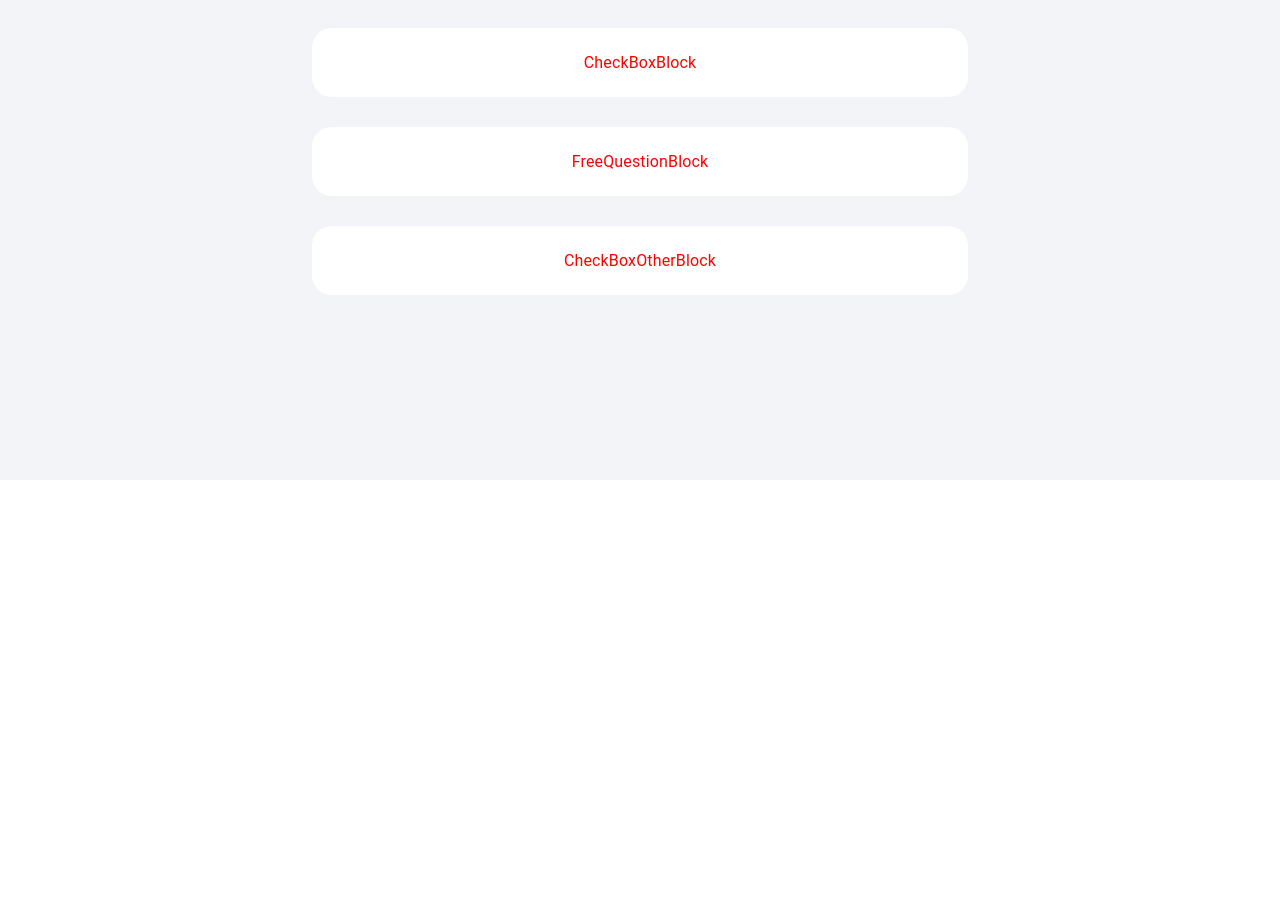
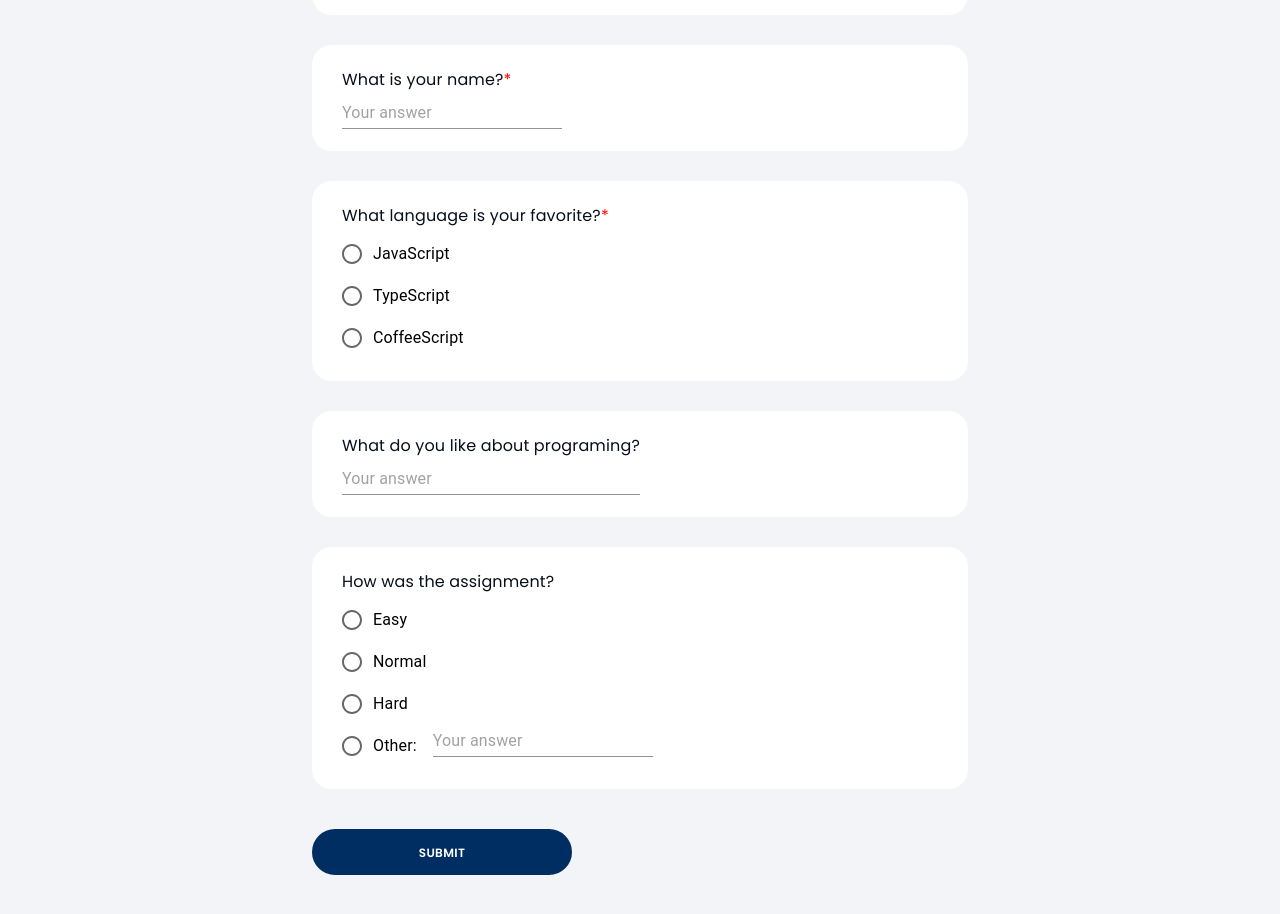
Before and after one commit to vsevolodberdutin/goTech, a React (Create React App) app: page /questionary in a window 1280 px wide. Shown: the part 300-1214 px from the top of the page. Before the commit the page ends 800 px from the top, so only its background shows below. Built offline with nearby package versions, Linux system fonts and the light colour scheme.

Commit message:
questionary css

```diff
--- a/src/components/CheckBoxBlock/CheckBoxBlock.tsx
+++ b/src/components/CheckBoxBlock/CheckBoxBlock.tsx
@@ -1,10 +1,45 @@
 import React from 'react'
-import { styled, Typography } from '@mui/material'
-
-const StyledTypography = styled(Typography)({
-  color: 'red',
-})
+import {
+  Box,
+  FormControl,
+  FormControlLabel,
+  Radio,
+  RadioGroup,
+  Stack,
+  styled,
+  Typography,
+} from '@mui/material'
+import {
+  Description,
+  RedDescription,
+} from '../../uiElements/typography/CustomTypography'
 
 export const CheckBoxBlock = () => {
-  return <StyledTypography>CheckBoxBlock</StyledTypography>
+  return (
+    <Stack>
+      <Box style={{ display: 'flex' }}>
+        <Description text="What language is your favorite?" />
+        <RedDescription text="*" />
+      </Box>
+      <FormControl>
+        <RadioGroup>
+          <FormControlLabel
+            value="JavaScript"
+            control={<Radio />}
+            label="JavaScript"
+          />
+          <FormControlLabel
+            value="TypeScript"
+            control={<Radio />}
+            label="TypeScript"
+          />
+          <FormControlLabel
+            value="CoffeeScript"
+            control={<Radio />}
+            label="CoffeeScript"
+          />
+        </RadioGroup>
+      </FormControl>
+    </Stack>
+  )
 }
--- a/src/components/CheckBoxOtherBlock/CheckBoxOtherBlock.tsx
+++ b/src/components/CheckBoxOtherBlock/CheckBoxOtherBlock.tsx
@@ -1,10 +1,34 @@
 import React from 'react'
-import { styled, Typography } from '@mui/material'
-
-const StyledTypography = styled(Typography)({
-  color: 'red',
-})
+import {
+  Box,
+  FormControl,
+  FormControlLabel,
+  Radio,
+  RadioGroup,
+  Stack,
+  TextField,
+} from '@mui/material'
+import { Description } from '../../uiElements/typography/CustomTypography'
 
 export const CheckBoxOtherBlock = () => {
-  return <StyledTypography>CheckBoxOtherBlock</StyledTypography>
+  return (
+    <Stack>
+      <Description text="How was the assignment?" />
+      <FormControl>
+        <RadioGroup>
+          <FormControlLabel value="Easy" control={<Radio />} label="Easy" />
+          <FormControlLabel value="Normal" control={<Radio />} label="Normal" />
+          <FormControlLabel value="Hard" control={<Radio />} label="Hard" />
+          <Box style={{ display: 'flex' }}>
+            <FormControlLabel
+              value="Other:"
+              control={<Radio />}
+              label="Other:"
+            />
+            <TextField variant="standard" placeholder="Your answer" />
+          </Box>
+        </RadioGroup>
+      </FormControl>
+    </Stack>
+  )
 }
--- a/src/components/FreeQuestionBlock/FreeQuestionBlock.tsx
+++ b/src/components/FreeQuestionBlock/FreeQuestionBlock.tsx
@@ -1,10 +1,15 @@
 import React from 'react'
-import { styled, Typography } from '@mui/material'
-
-const StyledTypography = styled(Typography)({
-  color: 'red',
-})
+import { Stack, TextField } from '@mui/material'
+import {
+  Description,
+  RedDescription,
+} from '../../uiElements/typography/CustomTypography'
 
 export const FreeQuestionBlock = () => {
-  return <StyledTypography>FreeQuestionBlock</StyledTypography>
+  return (
+    <Stack>
+      <Description text="What do you like about programing?" />
+      <TextField variant="standard" placeholder="Your answer" />
+    </Stack>
+  )
 }
--- a/src/components/HeaderBlock/HeaderBlock.tsx
+++ b/src/components/HeaderBlock/HeaderBlock.tsx
@@ -1,10 +1,17 @@
+import { Stack } from '@mui/material'
 import React from 'react'
-import { styled, Typography } from "@mui/material";
-
-const StyledTypography = styled(Typography)({
-  color: 'red',
-})
+import {
+  Description,
+  RedDescription,
+  SubHeader,
+} from '../../uiElements/typography/CustomTypography'
 
 export const HeaderBlock = () => {
-  return <StyledTypography>HeaderBlock</StyledTypography>
+  return (
+    <Stack>
+      <SubHeader text="GoTech Questionaire" />
+      <Description text="Show me what you got!" />
+      <RedDescription text="*Required" />
+    </Stack>
+  )
 }
--- a/src/components/NameBlock/NameBlock.tsx
+++ b/src/components/NameBlock/NameBlock.tsx
@@ -1,10 +1,18 @@
 import React from 'react'
-import { styled, Typography } from '@mui/material'
-
-const StyledTypography = styled(Typography)({
-  color: 'red',
-})
+import { Box, Stack, TextField } from '@mui/material'
+import {
+  Description,
+  RedDescription,
+} from '../../uiElements/typography/CustomTypography'
 
 export const NameBlock = () => {
-  return <StyledTypography>NameBlock</StyledTypography>
+  return (
+    <Stack>
+      <Box style={{display:'flex'}}>
+        <Description text="What is your name?" />
+        <RedDescription text="*" />
+      </Box>
+      <TextField variant="standard" placeholder='Your answer'/>
+    </Stack>
+  )
 }
--- a/src/components/Navigation/styles.ts
+++ b/src/components/Navigation/styles.ts
@@ -1,12 +1,12 @@
-import { Box, Container, styled, Typography } from '@mui/material'
+import { Box, styled } from '@mui/material'
 
 export const NavigationHomeWrapper = styled(Box)({
-  width: '100vw',
+  width: '100%',
   position: 'absolute',
 })
 export const NavigationWrapper = styled(NavigationHomeWrapper)({
-  backgroundColor:'white',
-  boxShadow: '-1px 7px 50px -10px rgb(0 0 0 / 20%)',
+  backgroundColor: 'white',
+  boxShadow: '0px 0px 50px 0px rgb(0 0 0 / 20%)',
 })
 
 export const MenuWrapper = styled(Box)({
--- a/src/pages/HomePage/HomePage.tsx
+++ b/src/pages/HomePage/HomePage.tsx
@@ -1,5 +1,5 @@
 import React from 'react'
-import { Box, Stack, styled, Typography } from '@mui/material'
+import { Box, Stack, styled } from '@mui/material'
 import { ReactComponent as BGImage } from '../../assets/images/bg.svg'
 import { Description, Header, SubHeader } from '../../uiElements/typography/CustomTypography'
 import { SubmitButton } from '../../uiElements/customButtons/CustomButtons'
--- a/src/pages/QuestionaryPage/QuestionaryPage.tsx
+++ b/src/pages/QuestionaryPage/QuestionaryPage.tsx
@@ -9,11 +9,15 @@ import { GlobalWrapper } from '../../styles/styles'
 import { Stack, styled } from '@mui/material'
 import { CustomCard } from '../../uiElements/cards/CustomCards'
 import { Navigation } from '../../components/Navigation/Navigation'
+import { SubmitButton } from '../../uiElements/customButtons/CustomButtons'
 
 const QuestionaryWrapper = styled(Stack)({
   paddingTop: '100px',
-  minHeight: '85vh',
   backgroundColor: '#f2f4f8',
+})
+
+const SubmitButtonWrapper = styled(Stack)({
+  padding: '0 160px 40px',
 })
 
 export const QuestionaryPage = () => {
@@ -27,6 +31,9 @@ export const QuestionaryPage = () => {
           <CustomCard children={<CheckBoxBlock />} />
           <CustomCard children={<FreeQuestionBlock />} />
           <CustomCard children={<CheckBoxOtherBlock />} />
+          <SubmitButtonWrapper>
+            <SubmitButton name="Submit" />
+          </SubmitButtonWrapper>
         </GlobalWrapper>
       </QuestionaryWrapper>
     </>
--- a/src/uiElements/cards/CustomCards.tsx
+++ b/src/uiElements/cards/CustomCards.tsx
@@ -7,8 +7,7 @@ const CardWrapper = styled(Box)({
   margin: '30px 160px 0',
   display: 'flex',
   alignItems: 'center',
-  justifyContent: 'center',
-  padding: '22.5px 20.5px',
+  padding: '22.5px 30px',
   ':hover': {
     boxShadow: '-1px 7px 50px -10px rgb(0 0 0 / 10%)',
   },
--- a/src/uiElements/customButtons/CustomButtons.tsx
+++ b/src/uiElements/customButtons/CustomButtons.tsx
@@ -16,6 +16,9 @@ const StyledSubmitButton = styled(StyledButton)({
   color: '#ffffff',
   width: '260px',
   marginTop: '40px',
+  ':hover': {
+    color: '#002e63',
+  },
 })
 
 interface ButtonProps {
--- a/src/uiElements/typography/CustomTypography.tsx
+++ b/src/uiElements/typography/CustomTypography.tsx
@@ -8,21 +8,39 @@ const StyledHeader = styled(Typography)({
   fontSize: '3.75rem',
 })
 const StyledSubHeader = styled(StyledHeader)({
-    fontWeight: 400,
-    fontSize: '3rem',
+  fontWeight: 400,
+  fontSize: '3rem',
+  marginBottom:'10px',
 })
 const StyledDescription = styled(StyledHeader)({
   fontFamily: 'Poppins',
   fontWeight: 300,
   fontSize: '1rem',
+  marginBottom:'5px',
+})
+const StyledRedDescription = styled(StyledDescription)({
+  color: 'red',
+})
+const StyledHeaderDescription = styled(StyledDescription)({
+  colorWeight: 'bolder',
 })
 
-export const Header: any = ({ text }: any) => {
+interface textProps {
+  text: string
+}
+
+export const Header = ({ text }: textProps) => {
   return <StyledHeader>{text}</StyledHeader>
 }
-export const SubHeader: any = ({ text }: any) => {
+export const SubHeader = ({ text }: textProps) => {
   return <StyledSubHeader>{text}</StyledSubHeader>
 }
-export const Description: any = ({ text }: any) => {
+export const Description = ({ text }: textProps) => {
   return <StyledDescription>{text}</StyledDescription>
 }
+export const RedDescription = ({ text }: textProps) => {
+  return <StyledRedDescription>{text}</StyledRedDescription>
+}
+export const HeaderDescription = ({ text }: textProps) => {
+  return <StyledHeaderDescription>{text}</StyledHeaderDescription>
+}
```
